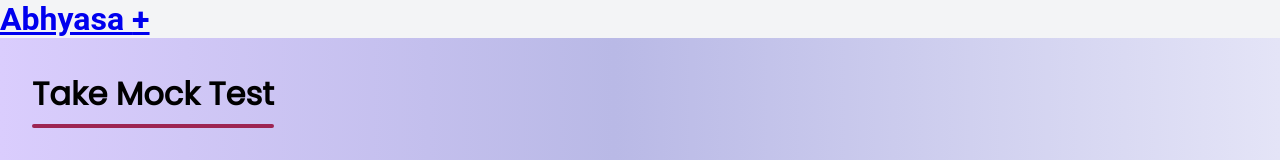
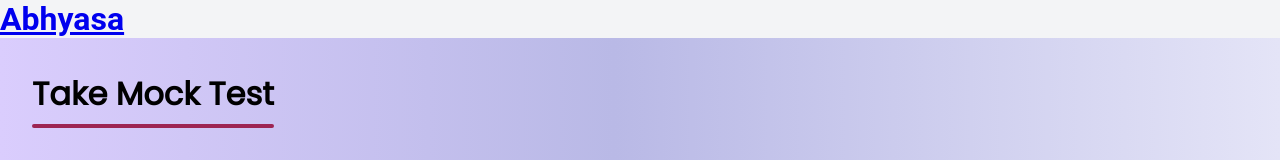
Before and after one commit to Gouravlohar/Abhyasa, a React (Create React App) app in the folder frontend/: page /exam in a window 1280 px wide. Shown: the top 160 px of the page. Built offline with nearby package versions, Linux system fonts and the light colour scheme.

Commit message:
small change

```diff
--- a/frontend/src/Components/ExamForm.js
+++ b/frontend/src/Components/ExamForm.js
@@ -73,7 +73,7 @@
     <div className="exam-form-section">
       <h1 className="legal-siteTitle">
         <Link to="/">
-          Abhyasa <span className="legal-siteSign">+</span>
+          Abhyasa <span className="legal-siteSign"></span>
         </Link>
       </h1>
 
```
